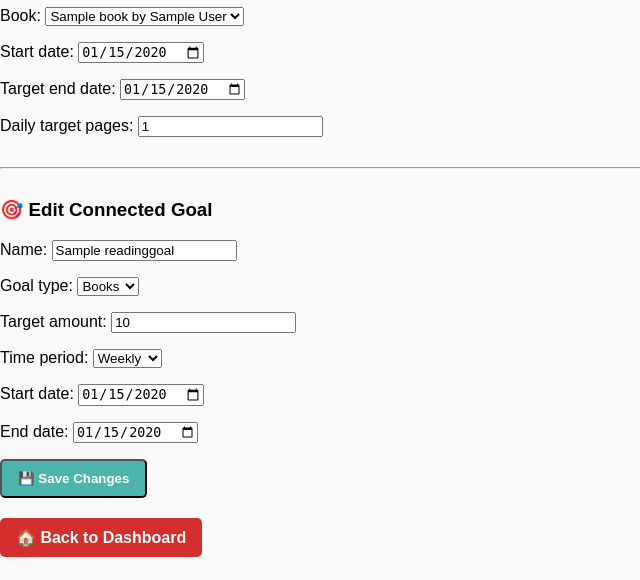
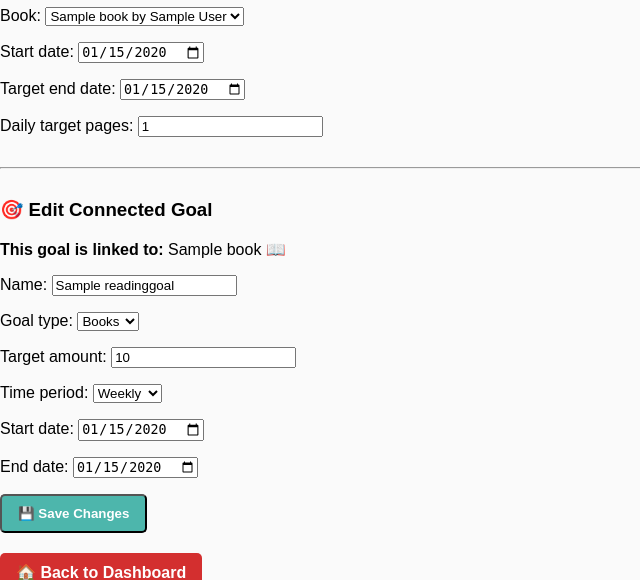
Before and after one commit to bgwinston/shelfBuddy, a Django app: page /reading-plan/1/edit/ in a window 1280 px wide. Shown: the part 392-972 px from the top of the page, without its empty margins (0-640 px from the left). Run offline with Django 3.2, Linux system fonts and the light colour scheme; a user stored in the database is signed in; tables that the repository leaves empty hold one stand-in row (values such as "Sample post").

Commit message:
Update to views

```diff
--- a/shelfbuddy_backend/reading/templates/reading/edit_plan.html
+++ b/shelfbuddy_backend/reading/templates/reading/edit_plan.html
@@ -13,7 +13,13 @@
     {% if goal_form %}
       <hr style="margin: 30px 0;">
       <h3>🎯 Edit Connected Goal</h3>
+      <p><strong>This goal is linked to:</strong> {{ goal.plan.book.title }} 📖</p>
       {{ goal_form.as_p }}
+    {% else %}
+      <hr style="margin: 30px 0;">
+      <div style="color: red; font-weight: bold;">
+        ⚠️ No reading goal is currently connected to this plan.
+      </div>
     {% endif %}
 
     <button type="submit" class="button button-turquoise">💾 Save Changes</button>
--- a/shelfbuddy_backend/reading/views.py
+++ b/shelfbuddy_backend/reading/views.py
@@ -1,14 +1,10 @@
+from datetime import date, timedelta
+from math import ceil
+from django.contrib.auth.decorators import login_required
 from django.shortcuts import render, redirect, get_object_or_404
-from .models import ReadingPlan, ReadingProgress, ReadingGoal, ReadingPlan
-from .forms import ReadingPlanForm, ReadingProgressForm
-from django.contrib.auth.decorators import login_required
-from datetime import date, timedelta
-from django.contrib.auth.decorators import login_required
-from .forms import ReadingGoalForm
-from math import ceil
-from datetime import date
-from django.shortcuts import get_object_or_404, redirect
-from .models import ReadingGoal
+from .forms import ReadingPlanForm, ReadingProgressForm, ReadingGoalForm
+from .models import ReadingPlan, ReadingProgress, ReadingGoal
+from shelfbuddy_backend.books.models import Book
 
 # View to create a new reading plan for the logged-in user
 @login_required
@@ -154,26 +150,36 @@ def check_falling_behind(request):
 # Main reading dashboard that shows active plans, goals, and behind alerts
 @login_required
 def reading_dashboard(request):
-    plans = ReadingPlan.objects.filter(user=request.user, is_active=True)
-    goals = ReadingGoal.objects.filter(user=request.user)
+    user = request.user
 
+    # Get all active reading plans with progress
+    active_plans = ReadingPlan.objects.filter(user=user, is_active=True)
+    currently_reading = [
+        plan.book for plan in active_plans
+        if plan.readingprogress_set.exists()
+    ]
+
+    # other values...
+    recent_books = Book.objects.filter(user=user).order_by('-date_added')[:5]
+    wishlist_books = Book.objects.filter(user=user, is_wishlist=True)
+    overdue_books = Book.objects.filter(user=user, due_date__lt=date.today())
+
+    goals = ReadingGoal.objects.filter(user=user)
+
+    # optional behind alerts logic...
+    behind_alerts = []
     today = date.today()
-    behind_alerts = []
-
-    for plan in plans:
-        total_read = sum(p.pages_read for p in ReadingProgress.objects.filter(plan=plan))
-        total_days = (plan.target_end_date - plan.start_date).days + 1
-        total_goal_pages = plan.daily_target_pages * total_days
-
-        percent_complete = (total_read / total_goal_pages) * 100 if total_goal_pages > 0 else 0
-        plan.percent_complete = round(min(percent_complete, 100), 1)
-
-        expected_pages = plan.daily_target_pages * (today - plan.start_date).days + 1
+    for plan in active_plans:
+        total_read = sum(p.pages_read for p in plan.readingprogress_set.all())
+        expected_pages = plan.daily_target_pages * (today - plan.start_date).days
         if total_read < expected_pages:
             behind_alerts.append(plan)
 
     return render(request, 'reading/reading_dashboard.html', {
-        'plans': plans,
+        'currently_reading': currently_reading,
+        'recent_books': recent_books,
+        'wishlist_books': wishlist_books,
+        'overdue_books': overdue_books,
         'goals': goals,
         'behind_alerts': behind_alerts,
     })
```
